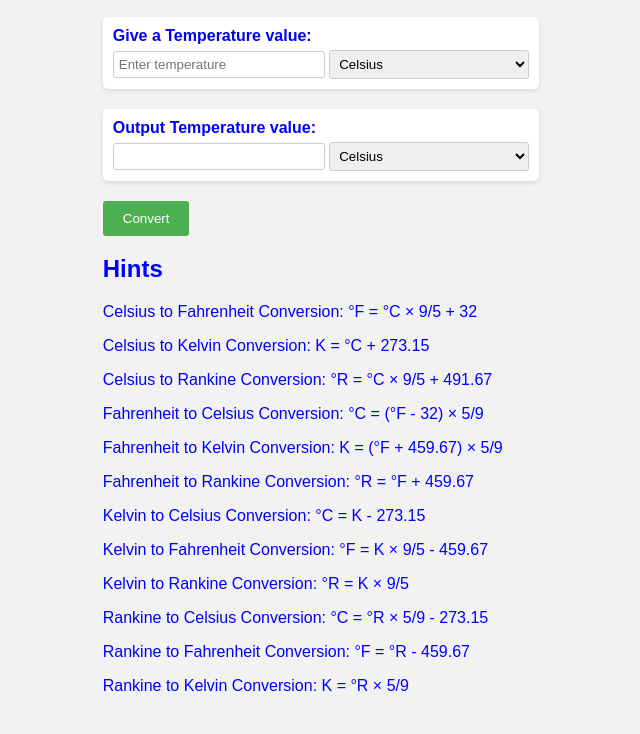
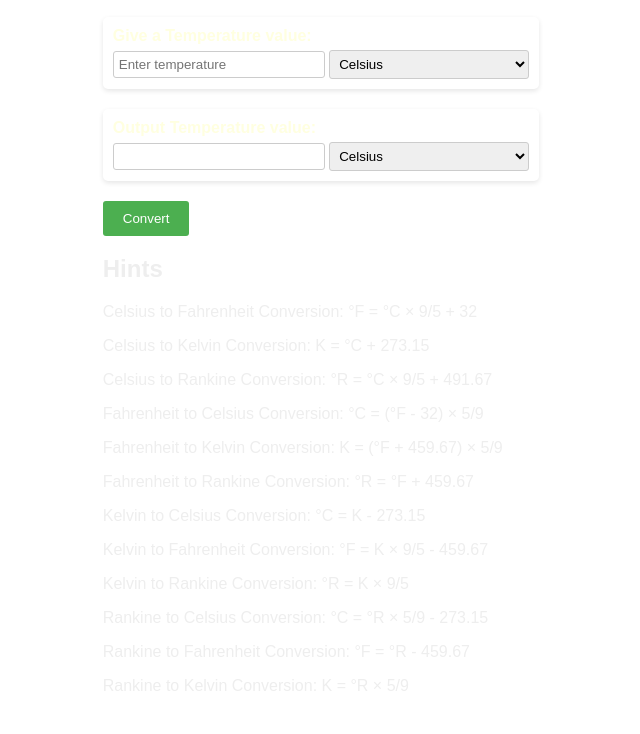
Before and after one commit to MadhuSudhan2310/tconvert, a plain HTML site: page index.html in a window 1280 px wide. Shown: the part 106-840 px from the top of the page, without its empty margins (319-959 px from the left). Drawn offline with Linux system fonts and the light colour scheme.

Commit message:
Update style.css

```diff
--- a/style.css
+++ b/style.css
@@ -7,11 +7,12 @@ body {
     align-items: center;
     justify-content: center;
     min-height: 100vh;
-    background-color: #f2f2f2;
-    color:blue;
+    color: #eeeeee;
+
   }
 
   .container {
+      color: lightyellow;
     margin-top: 20px;
     background-color: #fff;
     padding: 10px;
```
